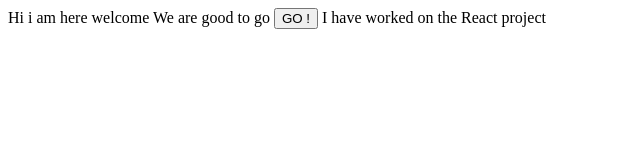
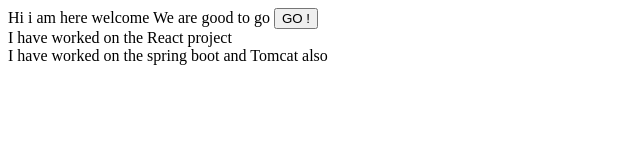
Before and after one commit to Shankarajay12/demo-website, a plain HTML site: page index.html in a window 1280 px wide. Shown: the whole page, without its empty margins (0-640 px from the left). Drawn offline with Linux system fonts and the light colour scheme.

Commit message:
fix: added more my skills

```diff
--- a/index.html
+++ b/index.html
@@ -3,7 +3,9 @@
         Hi i am here welcome
         We are good to go
         <button>GO !</button>
-
+        <br>
         I have worked on the React project
+        <br>
+        I have worked on the spring boot and Tomcat also
     </body>
 </html>
```
